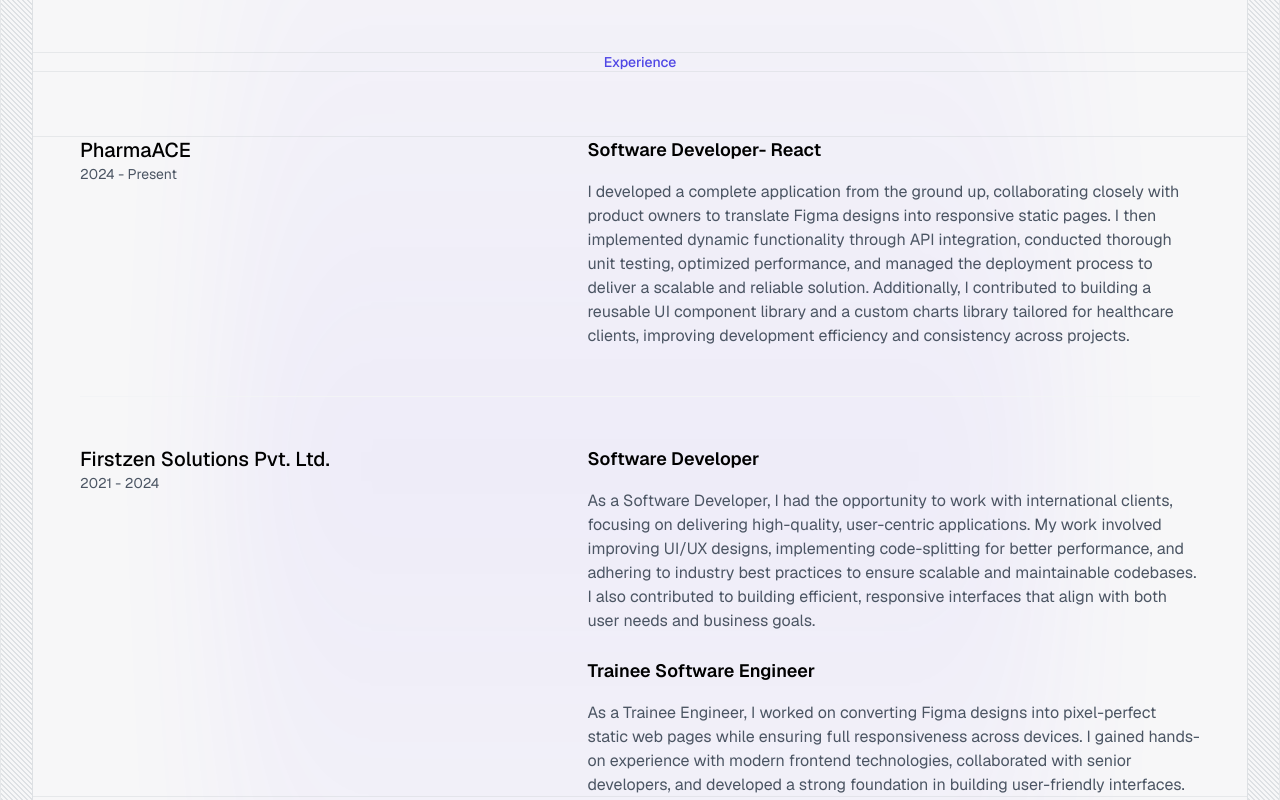
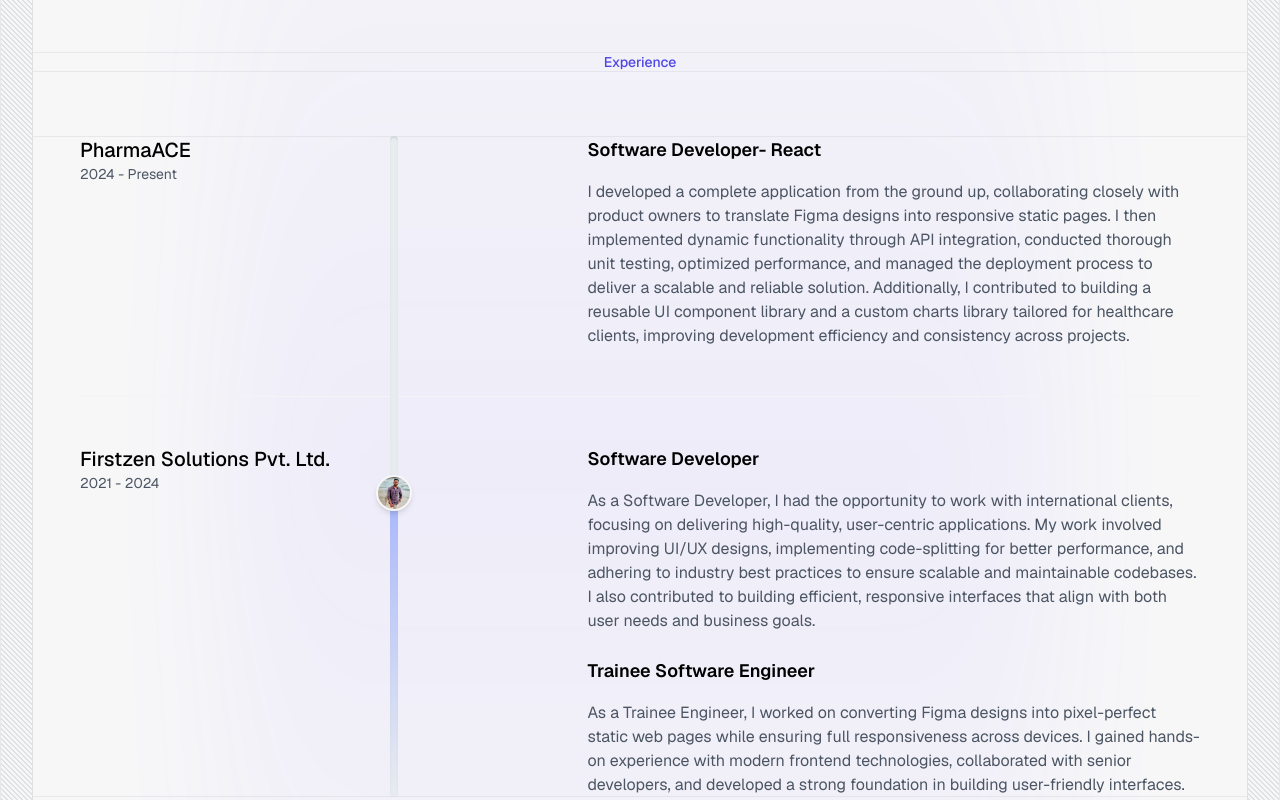
Before and after one commit to rajanavadhane/next-app, a Next.js app: page /about in a window 1280 px wide. Shown: the part 480-1280 px from the top of the page. Built offline with nearby package versions, Linux system fonts and the light colour scheme.

Commit message:
Timeline Fixes

```diff
--- a/src/app/components/Timeline.tsx
+++ b/src/app/components/Timeline.tsx
@@ -18,7 +18,10 @@
   // const y = useTransform(scrollYProgress, [0, 1], ["0%", "100%"])
 
   return (
-    <div ref={containerRef} className="relative overflow-y-hidden w-full">
+    <div
+      ref={containerRef}
+      className="relative h-full overflow-y-inherit w-full"
+    >
       <motion.div
         className="absolute -left-0.5 z-10 flex"
         style={{
--- /dev/null
+++ b/src/app/toolbox/page.tsx
@@ -0,0 +1,7 @@
+import React from "react"
+
+const page = () => {
+  return <div>Hii</div>
+}
+
+export default page
```
